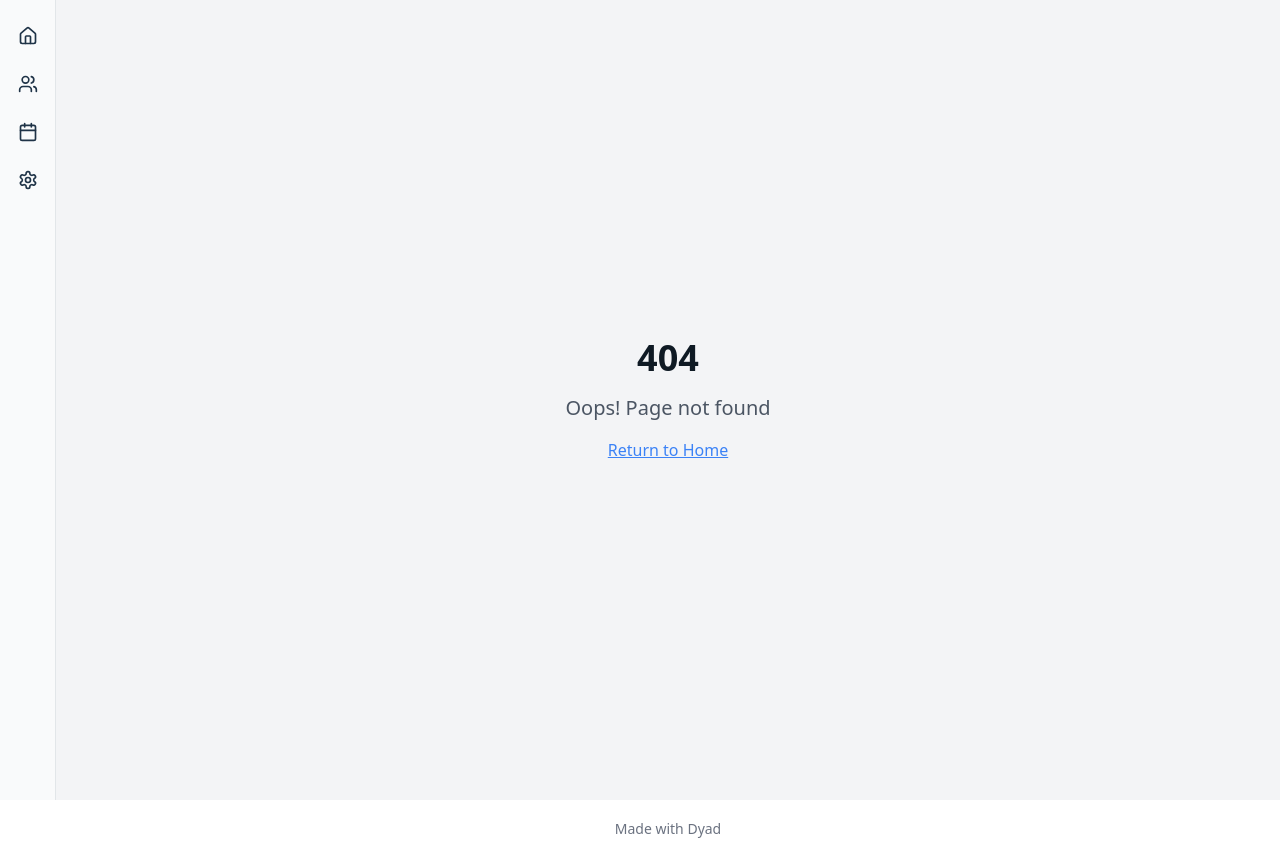
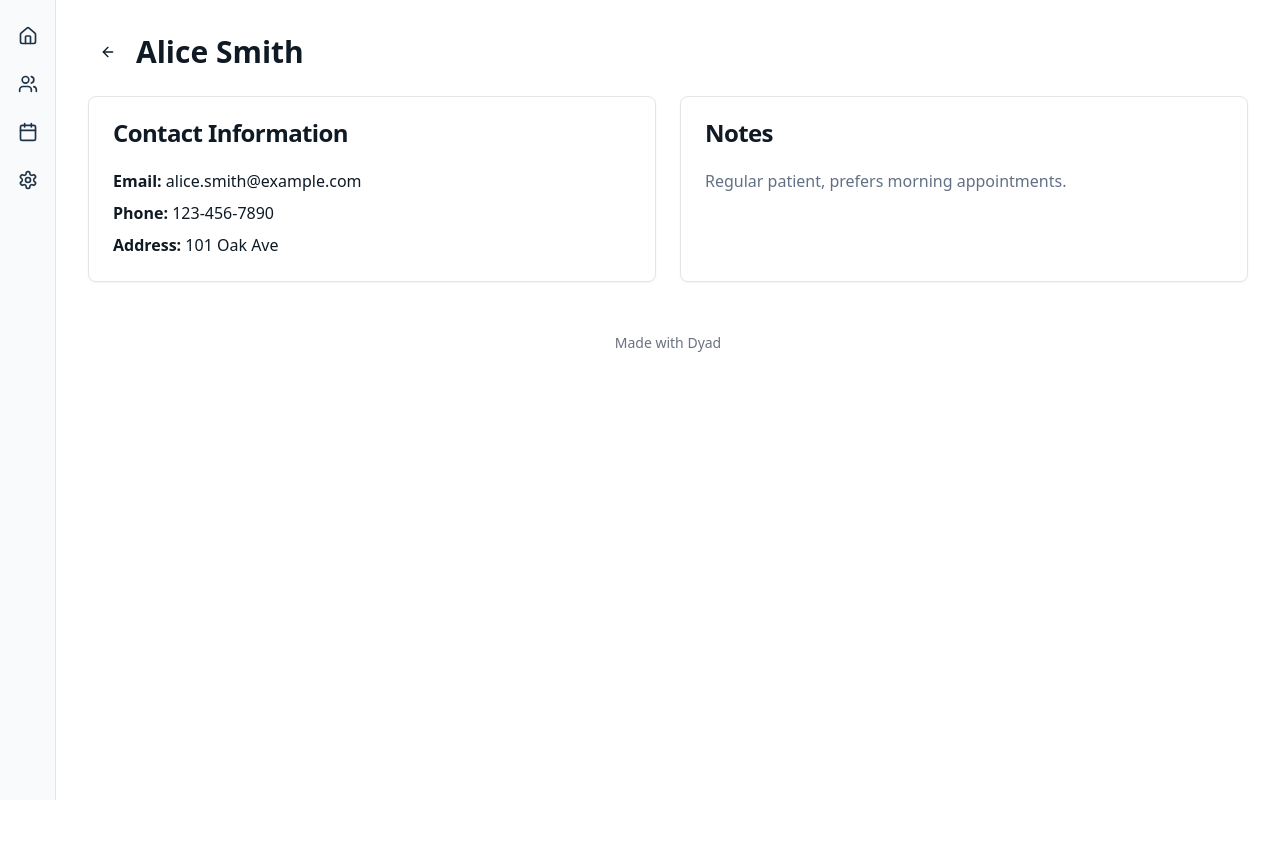
Before and after one commit to Basit-of-Africa/praxis-io, a React (Vite) app: page /clients/cl1 in a window 1280 px wide. Before the commit this address had no page. After the commit the page ends 800 px from the top, so only its background shows below. Built offline with nearby package versions, Linux system fonts and the light colour scheme.

Commit message:
[dyad] Added client details page and linked it from the clients list. - wrote 3 file(s)

```diff
--- a/src/App.tsx
+++ b/src/App.tsx
@@ -8,7 +8,8 @@ import Dashboard from "./pages/Dashboard";
 import Clients from "./pages/Clients";
 import Calendar from "./pages/Calendar";
 import Settings from "./pages/Settings";
-import BookAppointment from "./pages/BookAppointment"; // Import the new page
+import BookAppointment from "./pages/BookAppointment";
+import ClientDetails from "./pages/ClientDetails"; // Import the new ClientDetails page
 import NotFound from "./pages/NotFound";
 
 const queryClient = new QueryClient();
@@ -23,9 +24,10 @@ const App = () => (
           <Routes>
             <Route path="/" element={<Dashboard />} />
             <Route path="/clients" element={<Clients />} />
+            <Route path="/clients/:clientId" element={<ClientDetails />} /> {/* New dynamic route */}
             <Route path="/calendar" element={<Calendar />} />
             <Route path="/settings" element={<Settings />} />
-            <Route path="/book-appointment" element={<BookAppointment />} /> {/* New route */}
+            <Route path="/book-appointment" element={<BookAppointment />} />
             {/* ADD ALL CUSTOM ROUTES ABOVE THE CATCH-ALL "*" ROUTE */}
             <Route path="*" element={<NotFound />} />
           </Routes>
--- /dev/null
+++ b/src/pages/ClientDetails.tsx
@@ -0,0 +1,87 @@
+"use client";
+
+import React from "react";
+import { useParams, Link } from "react-router-dom";
+import { Card, CardContent, CardHeader, CardTitle } from "@/components/ui/card";
+import { Button } from "@/components/ui/button";
+import { ArrowLeft } from "lucide-react";
+
+// This is a placeholder for fetching client data.
+// In a real application, you would fetch this from a backend.
+const mockClients = [
+  {
+    id: "cl1",
+    fullName: "Alice Smith",
+    email: "alice.smith@example.com",
+    phone: "123-456-7890",
+    address: "101 Oak Ave",
+    notes: "Regular patient, prefers morning appointments.",
+  },
+  {
+    id: "cl2",
+    fullName: "Bob Johnson",
+    email: "bob.j@example.com",
+    phone: "098-765-4321",
+    address: "202 Pine St",
+    notes: "New patient, referred by Dr. Lee.",
+  },
+];
+
+const ClientDetails = () => {
+  const { clientId } = useParams<{ clientId: string }>();
+  const client = mockClients.find((c) => c.id === clientId);
+
+  if (!client) {
+    return (
+      <div className="p-4 sm:p-6 lg:p-8 text-center">
+        <h1 className="text-3xl font-bold mb-4">Client Not Found</h1>
+        <p className="text-muted-foreground mb-6">The client you are looking for does not exist.</p>
+        <Link to="/clients">
+          <Button>
+            <ArrowLeft className="mr-2 h-4 w-4" /> Back to Clients
+          </Button>
+        </Link>
+      </div>
+    );
+  }
+
+  return (
+    <div className="p-4 sm:p-6 lg:p-8">
+      <div className="flex items-center mb-6">
+        <Link to="/clients">
+          <Button variant="ghost" size="icon" className="mr-2">
+            <ArrowLeft className="h-5 w-5" />
+            <span className="sr-only">Back to Clients</span>
+          </Button>
+        </Link>
+        <h1 className="text-3xl font-bold">{client.fullName}</h1>
+      </div>
+
+      <div className="grid grid-cols-1 md:grid-cols-2 gap-6">
+        <Card>
+          <CardHeader>
+            <CardTitle>Contact Information</CardTitle>
+          </CardHeader>
+          <CardContent className="space-y-2">
+            <p><strong>Email:</strong> {client.email}</p>
+            <p><strong>Phone:</strong> {client.phone}</p>
+            <p><strong>Address:</strong> {client.address || "N/A"}</p>
+          </CardContent>
+        </Card>
+
+        <Card>
+          <CardHeader>
+            <CardTitle>Notes</CardTitle>
+          </CardHeader>
+          <CardContent>
+            <p className="text-muted-foreground">{client.notes || "No additional notes."}</p>
+          </CardContent>
+        </Card>
+      </div>
+
+      {/* Future sections like Appointments, Medical History can go here */}
+    </div>
+  );
+};
+
+export default ClientDetails;
--- a/src/pages/Clients.tsx
+++ b/src/pages/Clients.tsx
@@ -14,12 +14,13 @@ import {
 import { Dialog, DialogContent, DialogHeader, DialogTitle, DialogTrigger } from "@/components/ui/dialog";
 import ClientForm, { ClientFormValues } from "@/components/ClientForm";
 import { showSuccess } from "@/utils/toast";
+import { Link } from "react-router-dom"; // Import Link
 
 interface Client extends ClientFormValues {
   id: string;
 }
 
-const mockClients: Client[] = [
+const initialMockClients: Client[] = [
   {
     id: "cl1",
     fullName: "Alice Smith",
@@ -39,7 +40,7 @@ const mockClients: Client[] = [
 ];
 
 const Clients = () => {
-  const [clients, setClients] = useState<Client[]>(mockClients);
+  const [clients, setClients] = useState<Client[]>(initialMockClients);
   const [isAddClientDialogOpen, setIsAddClientDialogOpen] = useState(false);
 
   const handleAddClient = (data: ClientFormValues) => {
@@ -91,7 +92,11 @@ const Clients = () => {
                 <TableBody>
                   {clients.map((client) => (
                     <TableRow key={client.id}>
-                      <TableCell className="font-medium">{client.fullName}</TableCell>
+                      <TableCell className="font-medium">
+                        <Link to={`/clients/${client.id}`} className="text-primary hover:underline">
+                          {client.fullName}
+                        </Link>
+                      </TableCell>
                       <TableCell>{client.email}</TableCell>
                       <TableCell>{client.phone}</TableCell>
                       <TableCell className="hidden md:table-cell">{client.address || "N/A"}</TableCell>
```
